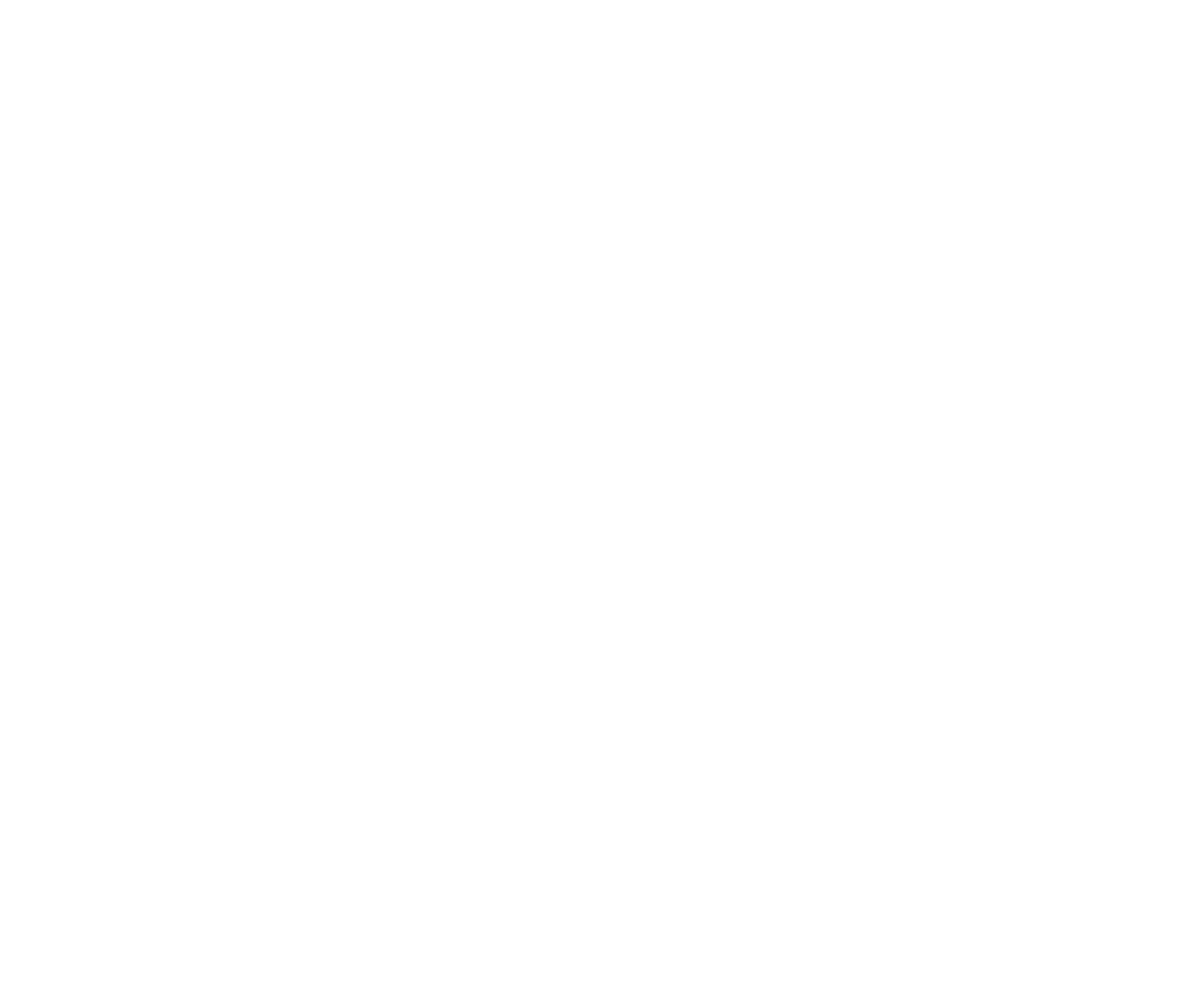
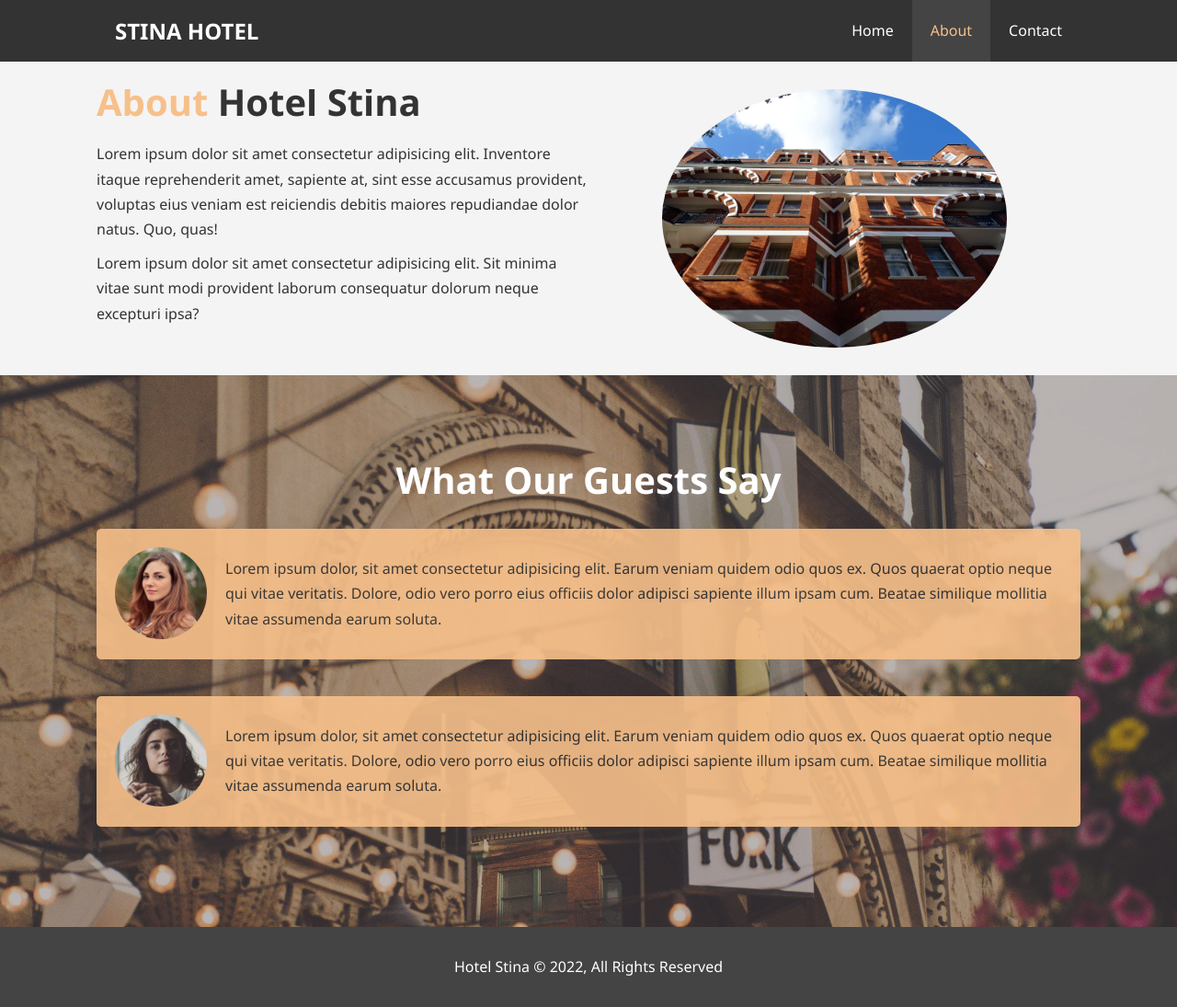
Before and after one commit to shiragin/hotel-stina, a plain HTML site: page about.html in a window 1280 px wide. Shown: the whole page at 92% size. Before the commit the page ends 800 px from the top, so only its background shows below. Drawn offline with Linux system fonts and the light colour scheme.

Commit message:
Build html/css for about page

```diff
--- a/about.html
+++ b/about.html
@@ -0,0 +1,70 @@
+<!DOCTYPE html>
+<html lang="en">
+
+<head>
+  <meta charset="UTF-8">
+  <meta http-equiv="X-UA-Compatible" content="IE=edge">
+  <meta name="viewport" content="width=device-width, initial-scale=1.0">
+  <meta name="description" content="Welcome to the most extraordinary hotel in Tel-Aviv!">
+  <meta name="keywords" content="hotel, tel-aviv, tel aviv, tel aviv hotel, israel hotel">
+  <link rel="stylesheet" href="css/style.css">
+  <title>Hotel Stina | About</title>
+</head>
+
+<body>
+  <header>
+    <nav id="navbar">
+      <div class="container">
+        <h1 class="logo"><a href="index.html">STINA HOTEL</a></h1>
+        <ul>
+          <li><a href="index.html">Home</a></li>
+          <li><a class="current" href="about.html">About</a></li>
+          <li><a href="contact.html">Contact</a></li>
+        </ul>
+      </div>
+    </nav>
+  </header>
+
+  <section id="about-info" class="bg-light py-3">
+    <div class="container">
+      <div class="info-left">
+        <h1 class="l-heading"><span class="text-primary">About</span> Hotel Stina</h1>
+        <p>Lorem ipsum dolor sit amet consectetur adipisicing elit. Inventore itaque reprehenderit amet, sapiente at,
+          sint esse accusamus provident, voluptas eius veniam est reiciendis debitis maiores repudiandae dolor natus.
+          Quo, quas!</p>
+        <p>Lorem ipsum dolor sit amet consectetur adipisicing elit. Sit minima vitae sunt modi provident laborum
+          consequatur dolorum neque excepturi ipsa?</p>
+      </div>
+      <div class="info-right">
+        <img src="./img/photo-2.jpg" alt="hotel">
+      </div>
+    </div>
+  </section>
+
+  <div class="clr"></div>
+
+  <section id="testimonials" class="py-3">
+    <div class="container">
+      <h2 class="l-heading">What Our Guests Say</h2>
+      <div class="testimonial bg-primary">
+        <img src="./img/person-1.jpg" alt="Samantha">
+        <p>Lorem ipsum dolor, sit amet consectetur adipisicing elit. Earum veniam quidem odio quos ex. Quos quaerat
+          optio neque qui vitae veritatis. Dolore, odio vero porro eius officiis dolor adipisci sapiente illum ipsam
+          cum. Beatae similique mollitia vitae assumenda earum soluta.</p>
+      </div>
+      <div class="testimonial bg-primary">
+        <img src="./img/person-2.jpg" alt="Jen">
+        <p>Lorem ipsum dolor, sit amet consectetur adipisicing elit. Earum veniam quidem odio quos ex. Quos quaerat
+          optio neque qui vitae veritatis. Dolore, odio vero porro eius officiis dolor adipisci sapiente illum ipsam
+          cum. Beatae similique mollitia vitae assumenda earum soluta.</p>
+      </div>
+    </div>
+  </section>
+
+  <footer id="main-footer">
+    <p>Hotel Stina &copy; 2022, All Rights Reserved</p>
+  </footer>
+
+</body>
+
+</html>
--- a/css/style.css
+++ b/css/style.css
@@ -83,6 +83,24 @@ p {
 
 .clr {
     clear: both;
+}
+
+.l-heading {
+    font-size: 40px;
+}
+
+/* Padding */
+
+.py-1 {
+    padding: 10px 0;
+}
+
+.py-2 {
+    padding: 20px 0;
+}
+
+.py-3 {
+    padding: 30px 0;
 }
 
 /* Navbar */
@@ -185,6 +203,55 @@ p {
     margin-bottom: 10px;
 }
 
+/* About Info */
+
+#about-info .info-right {
+    float: right;
+    width: 50%;
+    min-height: 100%;
+}
+
+#about-info .info-right img {
+    display: block;
+    margin: auto;
+    width: 70%;
+    border-radius: 50%;
+}
+
+#about-info .info-left {
+    float: left;
+    width: 50%;
+    min-height: 100%;
+}
+
+/* Testimonials */
+
+#testimonials {
+    height: 600px;
+    background: url('../img/test-bg.jpg') no-repeat center center/cover;
+    padding-top: 100px;
+}
+
+#testimonials h2 {
+    color: #fff;
+    text-align: center;
+    padding-bottom: 40px;
+}
+
+#testimonials .testimonial {
+    padding: 20px;
+    margin-bottom: 40px;
+    border-radius: 5px;
+    opacity: 0.9;
+}
+
+#testimonials .testimonial img {
+    width: 100px;
+    float: left;
+    margin-right: 20px;
+    border-radius: 50%;
+}
+
 /* Footer */
 
 #main-footer {
```
Also changed, not shown: contact.html (+35 -0 lines).
